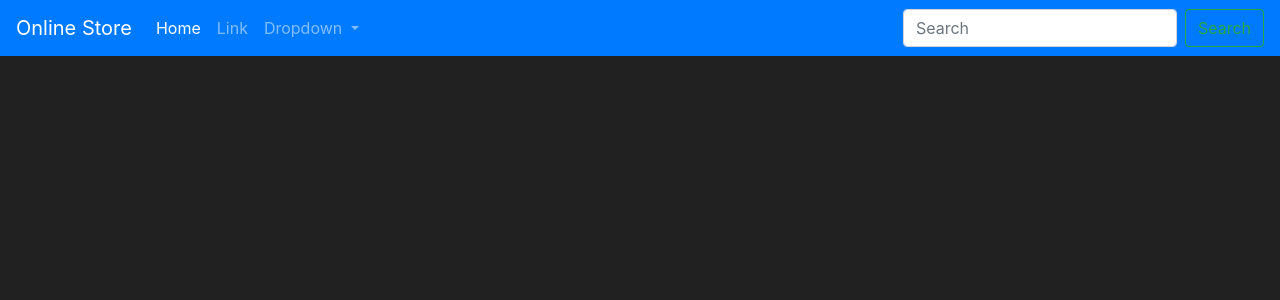
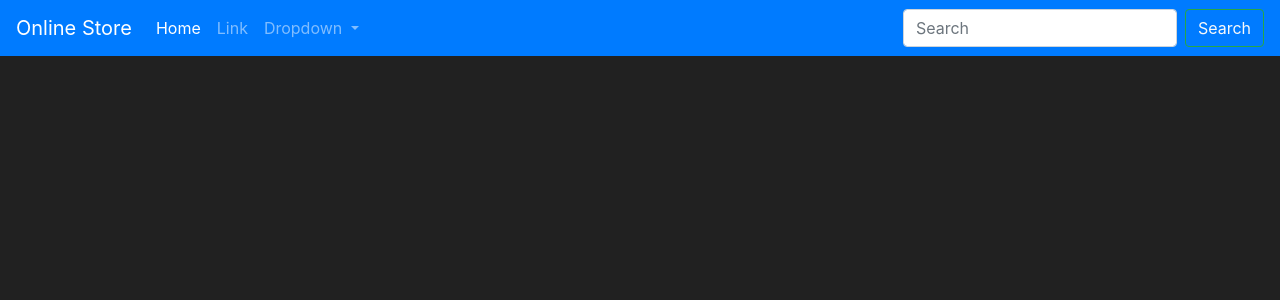
Before and after one commit to vibhorag101/ECommerce-Grocery-Store, a Flask app: page /adminRegister in a window 1280 px wide. Shown: the top 300 px of the page. Run offline with Flask 2, Linux system fonts and the light colour scheme; parts of the project's set-up code (start-up, migrations or seed data) failed here and were passed over.

Commit message:
Minor Color Change

```diff
--- a/market/templates/base.html
+++ b/market/templates/base.html
@@ -43,7 +43,7 @@
           </ul>
           <form class="form-inline my-2 my-lg-0">
             <input class="form-control mr-sm-2" type="search" placeholder="Search" aria-label="Search">
-            <button class="btn btn-outline-success my-2 my-sm-0" type="submit">Search</button>
+            <button class="btn btn-outline-success my-2 my-sm-0 text-light" type="submit">Search</button>
           </form>
         </div>
       </nav>
```
